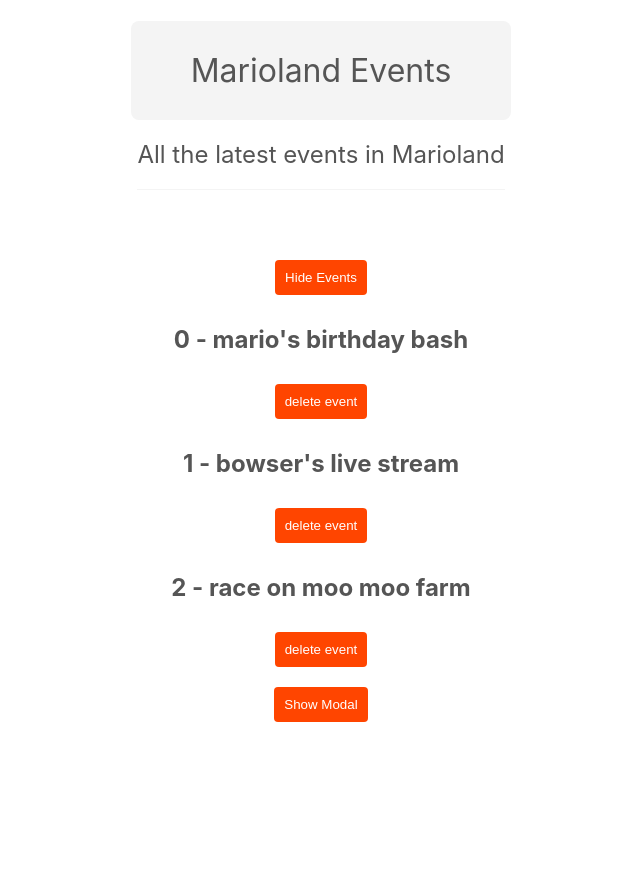
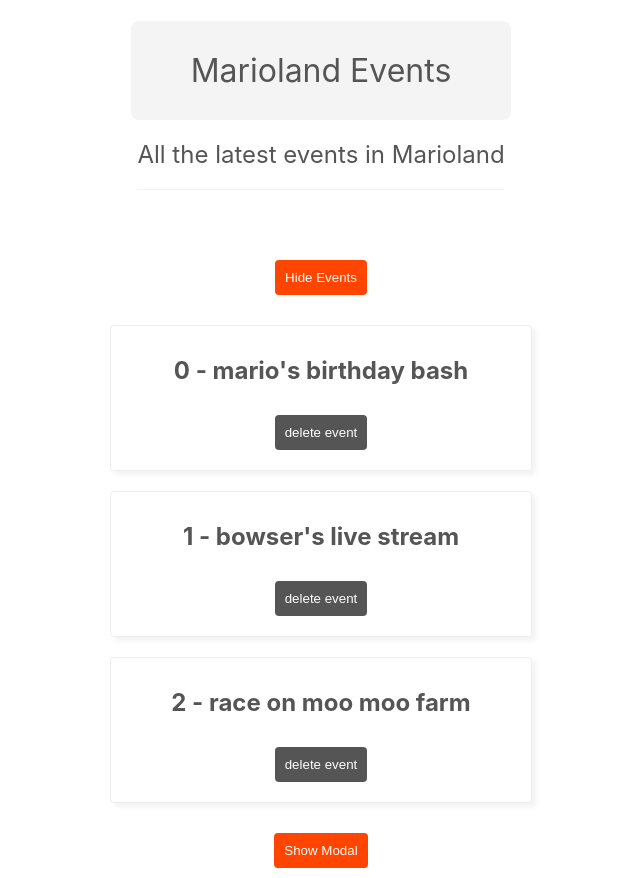
Before and after one commit to iamshaunjp/React-Firebase, a React (Create React App) app in the folder my-first-react-app/: page / in a window 1280 px wide. Shown: the whole page, without its empty margins (319-959 px from the left). Before the commit the page ends 800 px from the top, so only its background shows below. Built offline with nearby package versions, Linux system fonts and the light colour scheme.

Commit message:
lesson-39

```diff
--- a/my-first-react-app/src/components/EventList.js
+++ b/my-first-react-app/src/components/EventList.js
@@ -1,13 +1,14 @@
 import React from 'react'
+import styles from './EventList.module.css'
 
 export default function EventList({ events, handleClick }) {
   return (
     <div>
       {events.map((event, index) => (
-        <React.Fragment key={event.id}>
+        <div className={styles.card} key={event.id}>
           <h2>{index} - {event.title}</h2>
           <button onClick={() => handleClick(event.id)}>delete event</button>
-        </React.Fragment>
+        </div>
       ))}
     </div>
   )
--- /dev/null
+++ b/my-first-react-app/src/components/EventList.module.css
@@ -0,0 +1,18 @@
+.card {
+  border: 1px solid #eee;
+  box-shadow: 4px 4px 5px rgba(0,0,0,0.05);
+  padding: 10px;
+  max-width: 400px;
+  margin: 20px auto;
+  border-radius: 4px;
+}
+
+/* this will be global */
+/* button {
+  background-color: #555;
+} */
+
+/* this will be scoped */
+.card button {
+  background-color: #555;
+}
```
